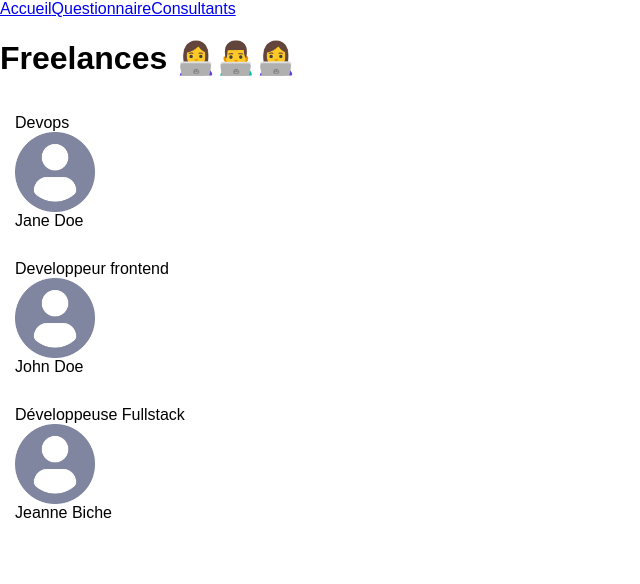
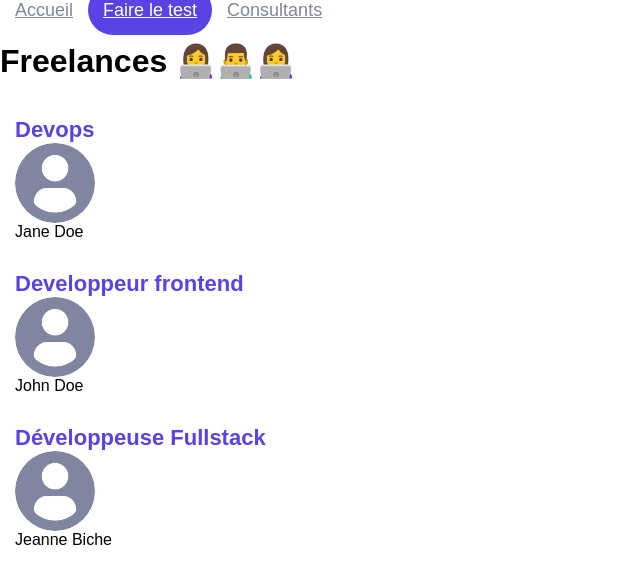
Before and after one commit to chfoucher/shiny, a React (Create React App) app: page /freelances in a window 1280 px wide. Shown: the top 584 px of the page, without its empty margins (0-640 px from the left). Built offline with nearby package versions, Linux system fonts and the light colour scheme.

Commit message:
Ajout des styled components

```diff
--- a/package.json
+++ b/package.json
@@ -7,7 +7,8 @@
     "react": "^18.2.0",
     "react-dom": "^18.2.0",
     "react-router-dom": "^5.0.0",
-    "react-scripts": "^5.0.0"
+    "react-scripts": "^5.0.0",
+    "styled-components": "^5.3.6"
   },
   "devDependencies": {
     "eslint": "^8.32.0",
--- a/src/components/Card.jsx
+++ b/src/components/Card.jsx
@@ -1,11 +1,22 @@
 import PropTypes from 'prop-types';
+import styled from 'styled-components';
 import DefaultPicture from '../assets/profile.png';
 
+const CardLabel = styled.span`
+  color: #5843e4;
+  font-size: 22px;
+  font-weight: bold;
+`;
+const CardImage = styled.img`
+  height: 80px;
+  width: 80px;
+  border-radius: 50%;
+`;
 function Card({ label, title, picture }) {
   return (
     <div style={{ display: 'flex', flexDirection: 'column', padding: 15 }}>
-      <span>{label}</span>
-      <img src={picture} alt="freelance" height={80} width={80} />
+      <CardLabel>{label}</CardLabel>
+      <CardImage src={picture} alt="freelance" />
       <span>{title}</span>
     </div>
   );
--- a/src/components/Header.jsx
+++ b/src/components/Header.jsx
@@ -1,13 +1,25 @@
-import { Link } from 'react-router-dom'
+import { Link } from 'react-router-dom';
+import styled from 'styled-components';
+
+const StyledLink = styled(Link)`
+  padding: 15px;
+  color: #8186a0;
+  font-size: 18px;
+  ${(props) =>
+    props.$isFullLink &&
+    `color: white; border-radius: 30px; background-color: #5843E4;`}
+`;
 
 function Header() {
-    return (
-        <nav>
-            <Link to="/">Accueil</Link>
-            <Link to="/survey/1">Questionnaire</Link>
-            <Link to="/freelances">Consultants</Link>
-        </nav>
-    )
+  return (
+    <nav>
+      <StyledLink to="/">Accueil</StyledLink>
+      <StyledLink to="/survey/1" $isFullLink>
+        Faire le test
+      </StyledLink>
+      <StyledLink to="/freelances">Consultants</StyledLink>
+    </nav>
+  );
 }
 
-export default Header
+export default Header;
```
Also changed, not shown: 1 other file (tests, documents, lock files or other folders).
